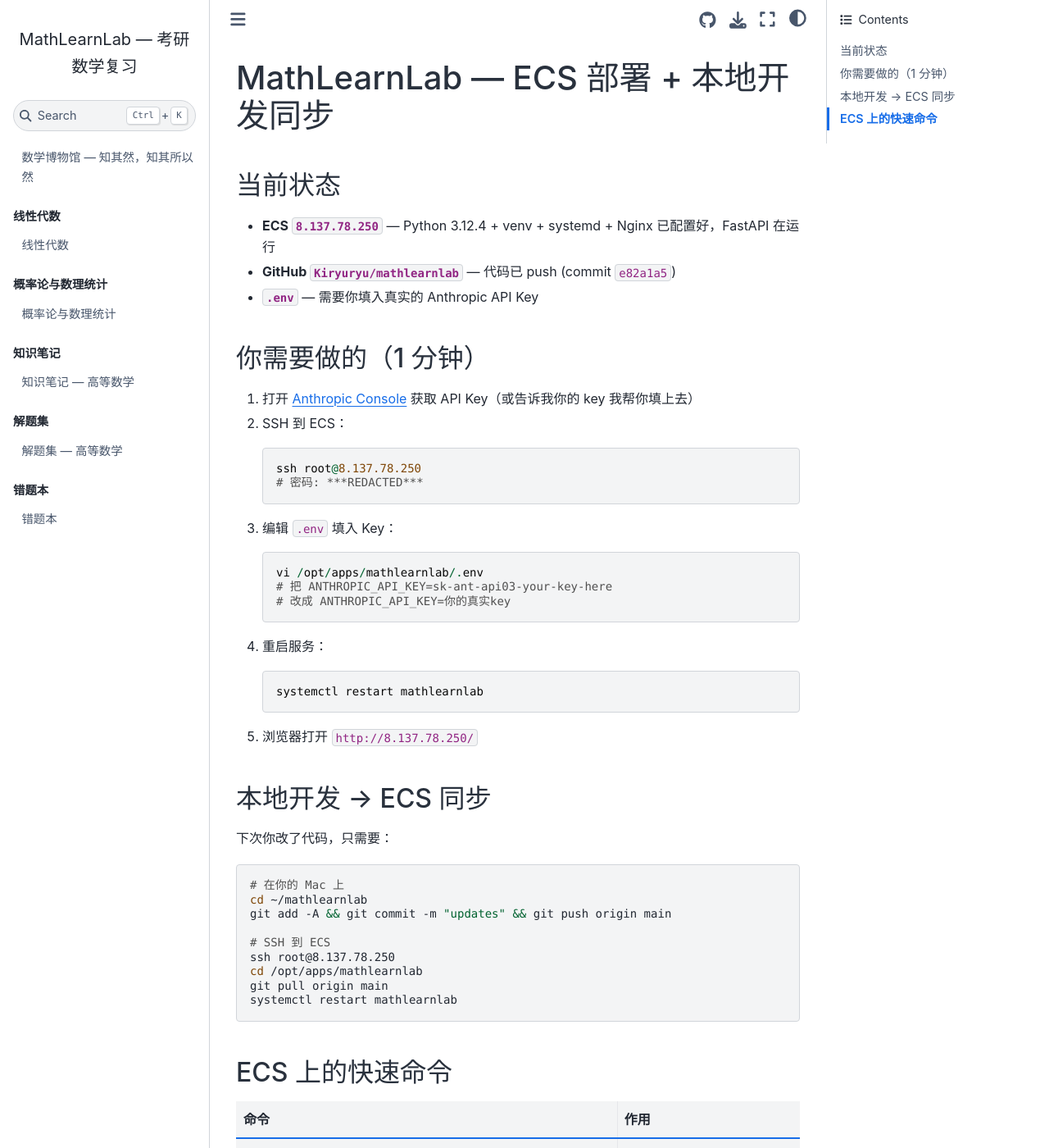
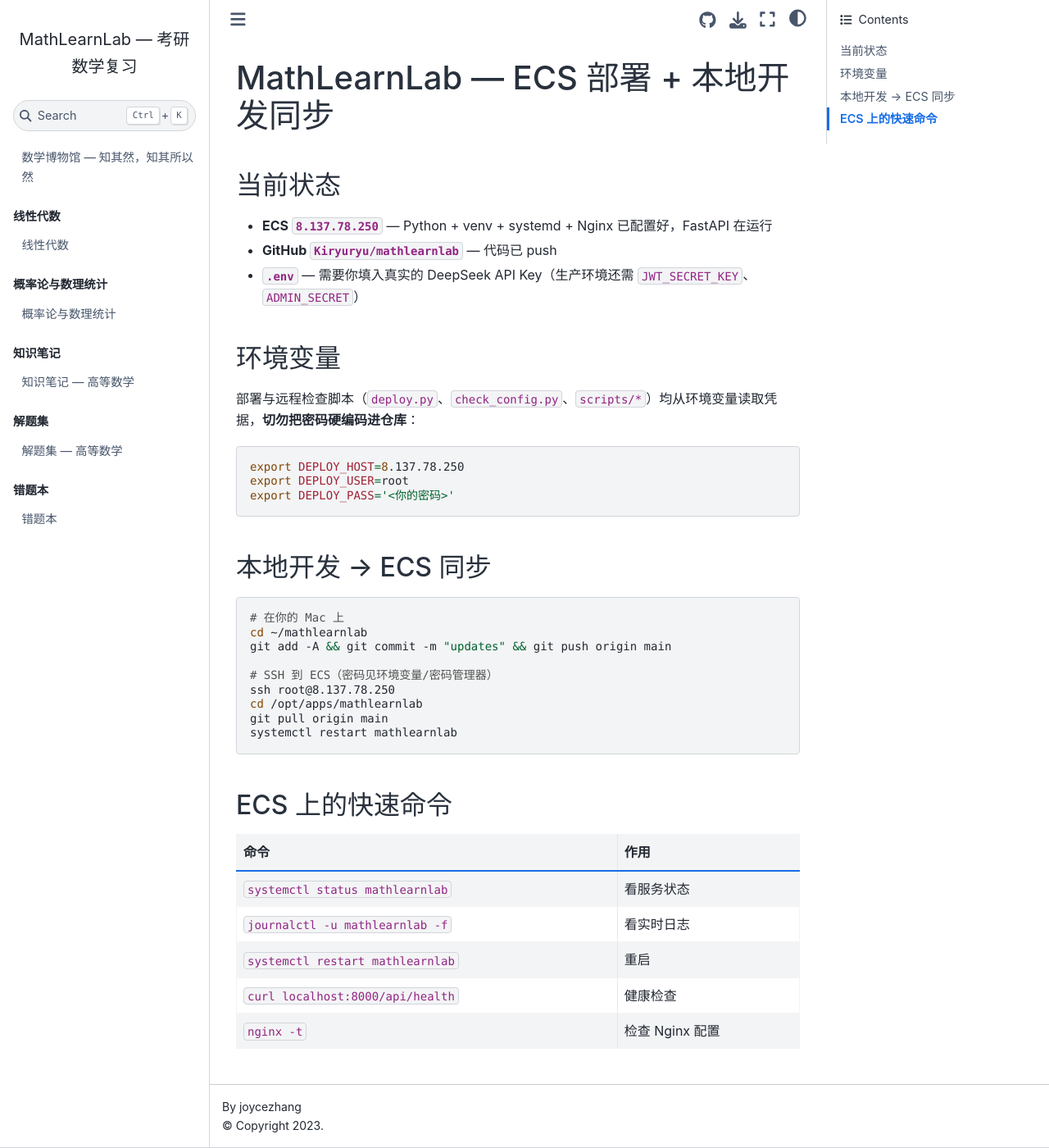
Before and after one commit to Kiryuryu/mathlearnlab, a Jupyter Book: the page built from QUICKSTART.md, in a window 1280 px wide and 1400 px high. Shown: the whole window at 82% size. Built offline with Jupyter Book 1.0.4 settings and Sphinx 7.4.7 and the Sphinx Book theme 1.1.4, drawn with Linux system fonts in a browser that asks for light colours; pages that are not in the unit, such as notebooks, are missing from menus.

Commit message:
Sanitize credentials: move deploy secrets to env vars across scripts and docs

````diff
--- a/QUICKSTART.md
+++ b/QUICKSTART.md
@@ -2,40 +2,28 @@
 
 ## 当前状态
 
-- **ECS `8.137.78.250`** — Python 3.12.4 + venv + systemd + Nginx 已配置好，FastAPI 在运行
-- **GitHub `Kiryuryu/mathlearnlab`** — 代码已 push (commit `e82a1a5`)
-- **`.env`** — 需要你填入真实的 Anthropic API Key
+- **ECS `8.137.78.250`** — Python + venv + systemd + Nginx 已配置好，FastAPI 在运行
+- **GitHub `Kiryuryu/mathlearnlab`** — 代码已 push
+- **`.env`** — 需要你填入真实的 DeepSeek API Key（生产环境还需 `JWT_SECRET_KEY`、`ADMIN_SECRET`）
 
-## 你需要做的（1 分钟）
+## 环境变量
 
-1. 打开 [Anthropic Console](https://console.anthropic.com/) 获取 API Key（或告诉我你的 key 我帮你填上去）
-2. SSH 到 ECS：
-   ```
-   ssh root@8.137.78.250
-   # 密码: ***REDACTED***
-   ```
-3. 编辑 `.env` 填入 Key：
-   ```
-   vi /opt/apps/mathlearnlab/.env
-   # 把 ANTHROPIC_API_KEY=sk-ant-api03-your-key-here
-   # 改成 ANTHROPIC_API_KEY=你的真实key
-   ```
-4. 重启服务：
-   ```
-   systemctl restart mathlearnlab
-   ```
-5. 浏览器打开 `http://8.137.78.250/`
+部署与远程检查脚本（`deploy.py`、`check_config.py`、`scripts/*`）均从环境变量读取凭据，**切勿把密码硬编码进仓库**：
+
+```bash
+export DEPLOY_HOST=8.137.78.250
+export DEPLOY_USER=root
+export DEPLOY_PASS='<你的密码>'
+```
 
 ## 本地开发 → ECS 同步
-
-下次你改了代码，只需要：
 
 ```bash
 # 在你的 Mac 上
 cd ~/mathlearnlab
 git add -A && git commit -m "updates" && git push origin main
 
-# SSH 到 ECS
+# SSH 到 ECS（密码见环境变量/密码管理器）
 ssh root@8.137.78.250
 cd /opt/apps/mathlearnlab
 git pull origin main
````
Also changed, not shown: STATUS.md (+6 -5 lines), check_api.py (+7 -2 lines), check_config.py (+7 -2 lines), 2 other files.
